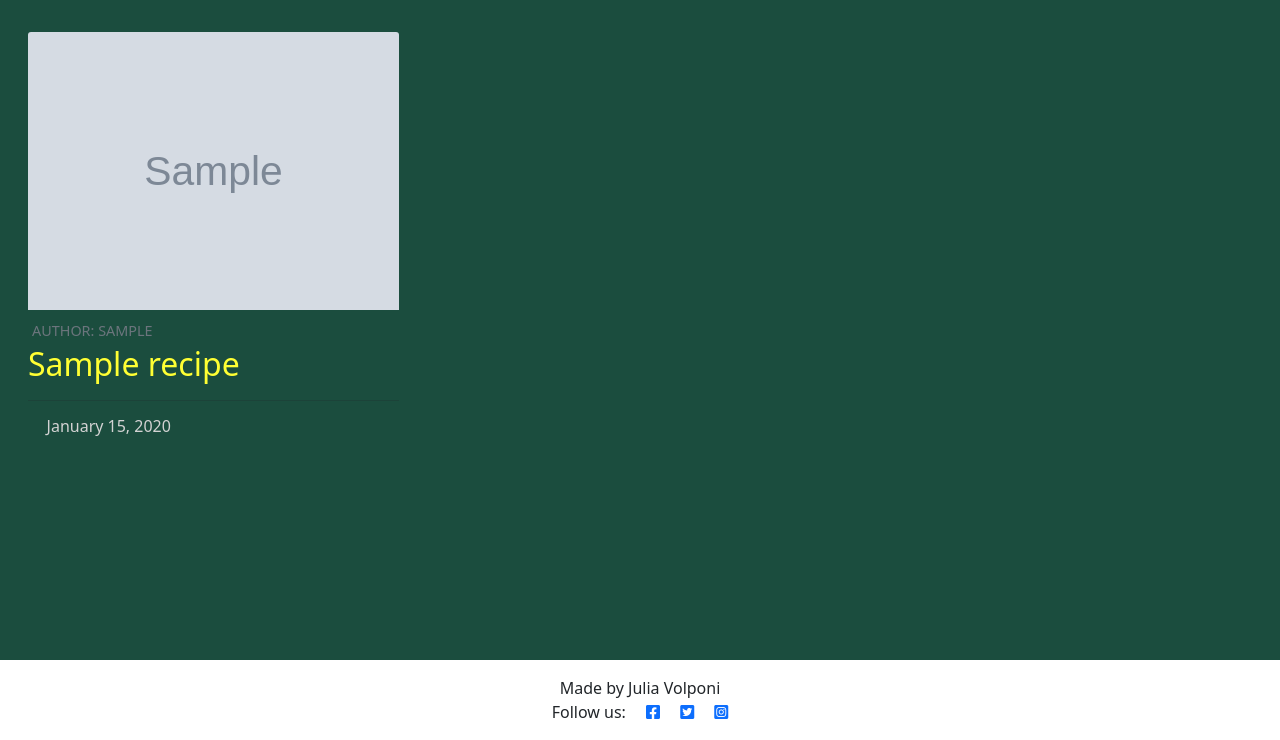
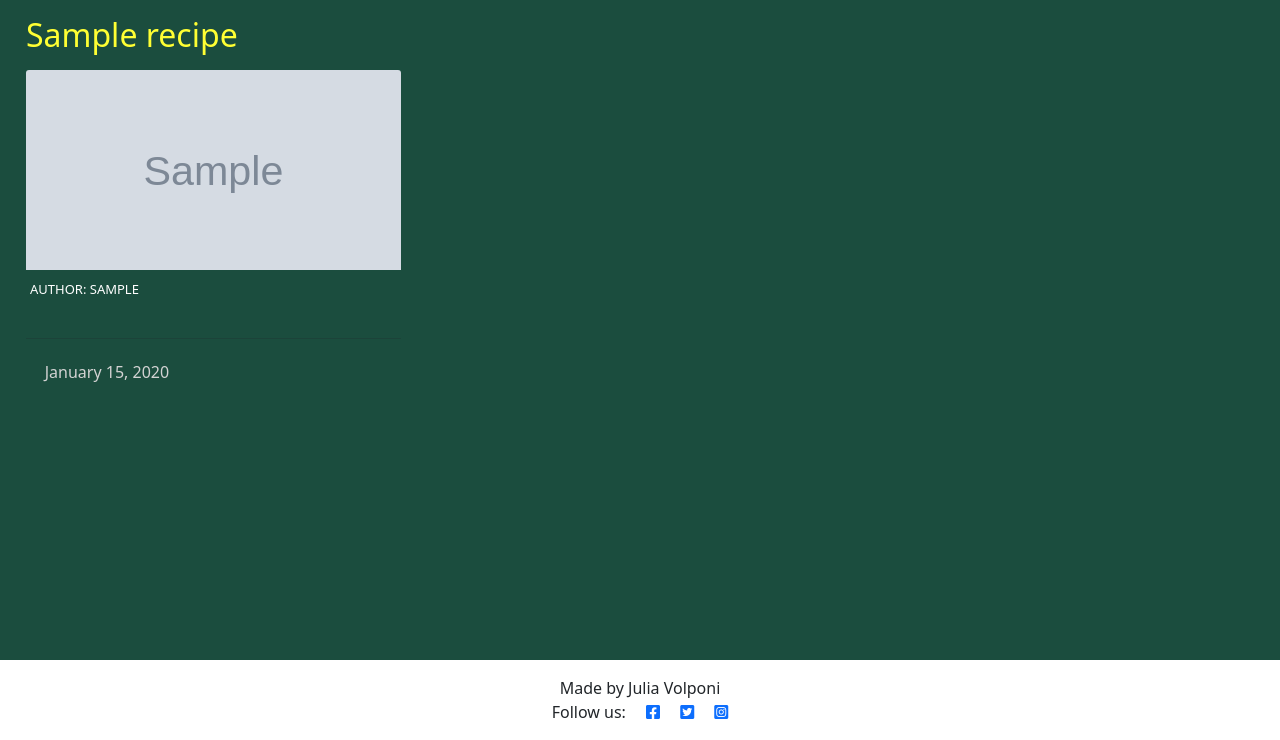
Before and after one commit to juliavolponi/django-blog-SaborBrasileiro, a Django app: page / in a window 1280 px wide. Shown: the part 60-800 px from the top of the page. Run offline with Django 5.2, Linux system fonts and the light colour scheme; tables that the repository leaves empty hold one stand-in row (values such as "Sample post"); grey boxes marked "Sample" are stand-in pictures.

Commit message:
fixed image position on main page

```diff
--- a/blog/templates/blog/index.html
+++ b/blog/templates/blog/index.html
@@ -6,39 +6,28 @@
 
 <div class="container-fluid">
     <div class="row">
-
-        <div class="col-12 mt-3 left">
-            <div class="row">
         {% for recipe in recipe_list %}
-                <div class="col-md-4 mb-5">
+        <div class="col-md-4 col-sm-6 mb-4">
             <div class="card mb-4">
                 <div class="card-body">
-                            <div class="image-container">
-                                {% if recipe.image %}
-                                <img src="{{ recipe.image.url }}" alt="Recipe Image" class="card-img-top">
-                            {% else %}
-                                <img src="{% static 'images/default.jpg' %}" alt="Default Image" class="card-img-top">
-                            {% endif %}
-
-                            <!-- Author below the image -->
-                            <p class="author">Author: {{ recipe.author }}</p>
-
                     <a href="{% url 'recipe_detail' recipe.slug %}" class="recipe-link">
                         <h2 class="card-title">{{ recipe.title }}</h2>
                     </a>
-
+                    <div class="image-container">
+                        <img src="{{ recipe.image.url }}" class="card-img-top scale" alt="{{ recipe.title }}">
+                        <div class="image-flash">
+                            <p class="author">Author: {{ recipe.author }}</p>
+                        </div>
+                    </div>
                     <hr />
                     <p class="card-text h6 recipe-subtitle">{{ recipe.created_at|date:"F j, Y" }}</p>
                 </div>
             </div>
         </div>
         {% if forloop.counter|divisibleby:3 %}
-            </div>
-            <div class="row">
+        </div><div class="row">
         {% endif %}
         {% endfor %}
-
-            </div>
     </div>
 </div>
     {% if is_paginated %}
--- a/static/css/style.css
+++ b/static/css/style.css
@@ -33,6 +33,7 @@ body {
 .card {
     border: none;
     background-color: transparent;
+    height: 100%;
 }
 
 .card-text {
@@ -43,17 +44,18 @@ body {
     color: 	#FFFF33;
 }
 
+.card-body {
+    display: flex;
+    flex-direction: column;
+    justify-content: space-between;
+}
+
 .image-container {
     position: relative;
+    margin-bottom: 10px;
 }
 
-.image-flash {
-    position: absolute;
-    bottom: 5%;
-    min-width: 30%;
-    left: -2px;
 
-}
 
 .scale {
     width: 100%;
@@ -191,7 +193,18 @@ h2 {
 }
 
 .author {
-    font-size: 0.9rem;
-    color: #6c757d;
+    color: #fff;
     margin-top: 10px;
+    text-transform: uppercase;
+    font-size: small;
 }
+
+.col-md-4, .col-sm-6 {
+    padding: 0 10px;
+}
+
+.card-img-top {
+    width: 100%;
+    height: 200px;
+    object-fit: cover;
+}
```
Lines whose indentation alone changed are shown as unchanged.
